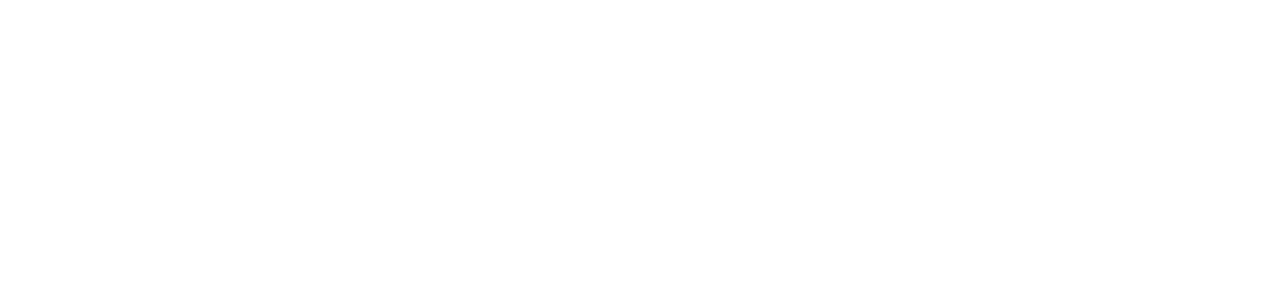
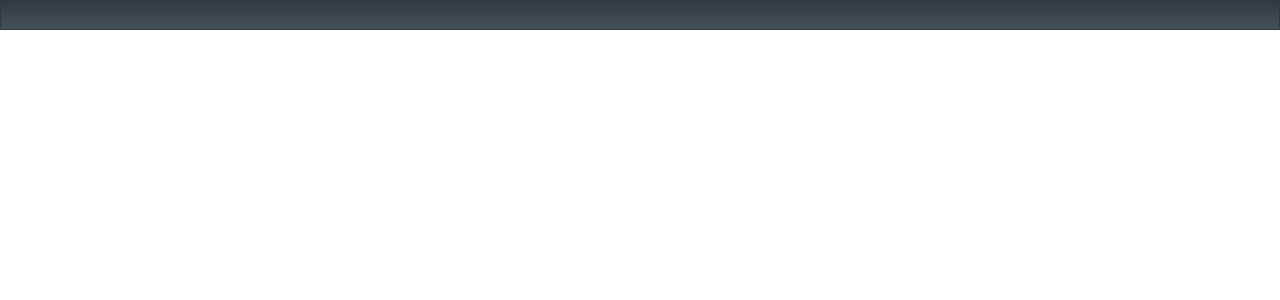
Before and after one commit to nicpolhamus/portfolio, a Next.js app: page / in a window 1280 px wide. Shown: the top 300 px of the page. Built offline with nearby package versions, Linux system fonts and the light colour scheme.

Commit message:
adds more components for system menu bar

```diff
--- a/components/core/system/system.menuBar.component.tsx
+++ b/components/core/system/system.menuBar.component.tsx
@@ -8,6 +8,14 @@
 }
 
 const SystemMenuBarDiv = styled.div`
+  background: rgb(71,79,89);
+  background: -moz-linear-gradient(0deg, rgba(71,79,89,1) 0%, rgba(49,58,64,1) 100%);
+  background: -webkit-linear-gradient(0deg, rgba(71,79,89,1) 0%, rgba(49,58,64,1) 100%);
+  background: linear-gradient(0deg, rgba(71,79,89,1) 0%, rgba(49,58,64,1) 100%);
+  filter: progid:DXImageTransform.Microsoft.gradient(startColorstr="#474f59",endColorstr="#313a40",GradientType=1);
+  border: 1px solid #313a40;
+  height: 30px;
+  width: 100%;
 `;
 
 export function SystemMenuBar({ items, onClose }: ISystemMenuBarProps) {
@@ -16,6 +24,8 @@
   };
 
   return (
-    <SystemMenuBarDiv />
+    <SystemMenuBarDiv>
+
+    </SystemMenuBarDiv>
   )
 }
--- a/components/core/system/system.window.component.tsx
+++ b/components/core/system/system.window.component.tsx
@@ -1,6 +1,6 @@
-import { MouseEventHandler } from "react";
-import styled from "styled-components";
-import { SystemMenuBar } from "./system.menuBar.component";
+import { MouseEventHandler } from 'react';
+import styled from 'styled-components';
+import { SystemMenuBar } from './system.menuBar.component';
 
 
 
--- a/pages/api/hello.ts
+++ /dev/null
@@ -1,13 +0,0 @@
-// Next.js API route support: https://nextjs.org/docs/api-routes/introduction
-import type { NextApiRequest, NextApiResponse } from 'next'
-
-type Data = {
-  name: string
-}
-
-export default function handler(
-  req: NextApiRequest,
-  res: NextApiResponse<Data>
-) {
-  res.status(200).json({ name: 'John Doe' })
-}
```
Also changed, not shown: components/core/system/menuBar/component.tsx (added, +35 -0 lines), components/core/system/menuBar/menuItem/component.tsx (added, +21 -0 lines), components/core/system/menuBar/menuItemContainer/component.tsx (added, +33 -0 lines), pages/index.tsx (+4 -4 lines).
